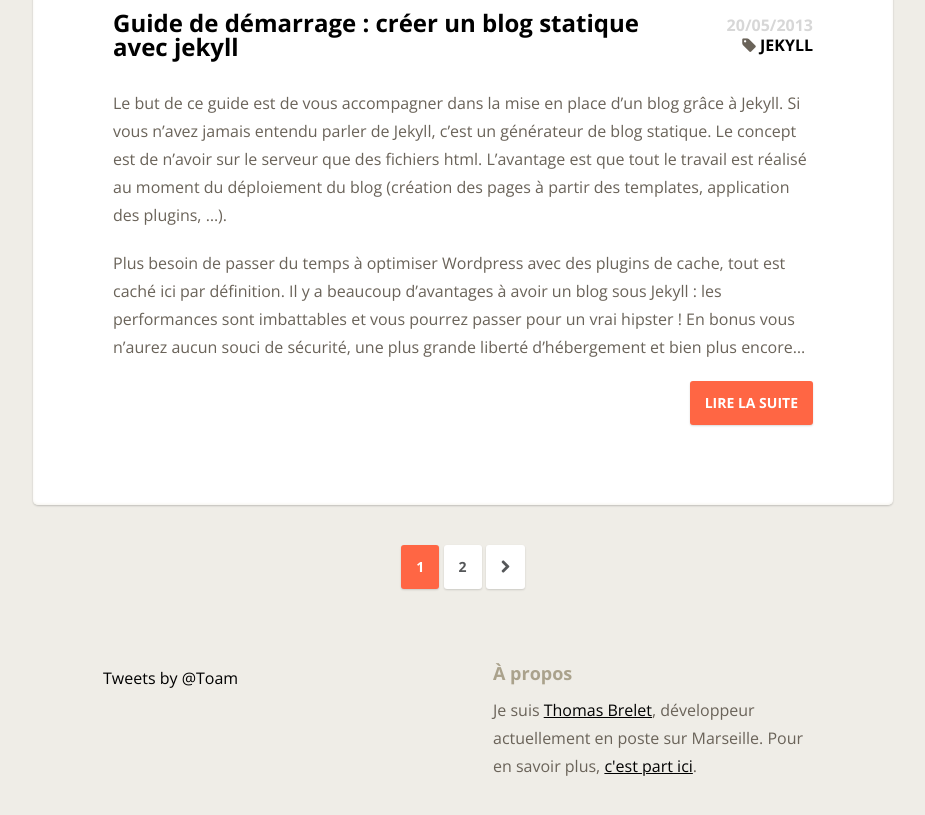
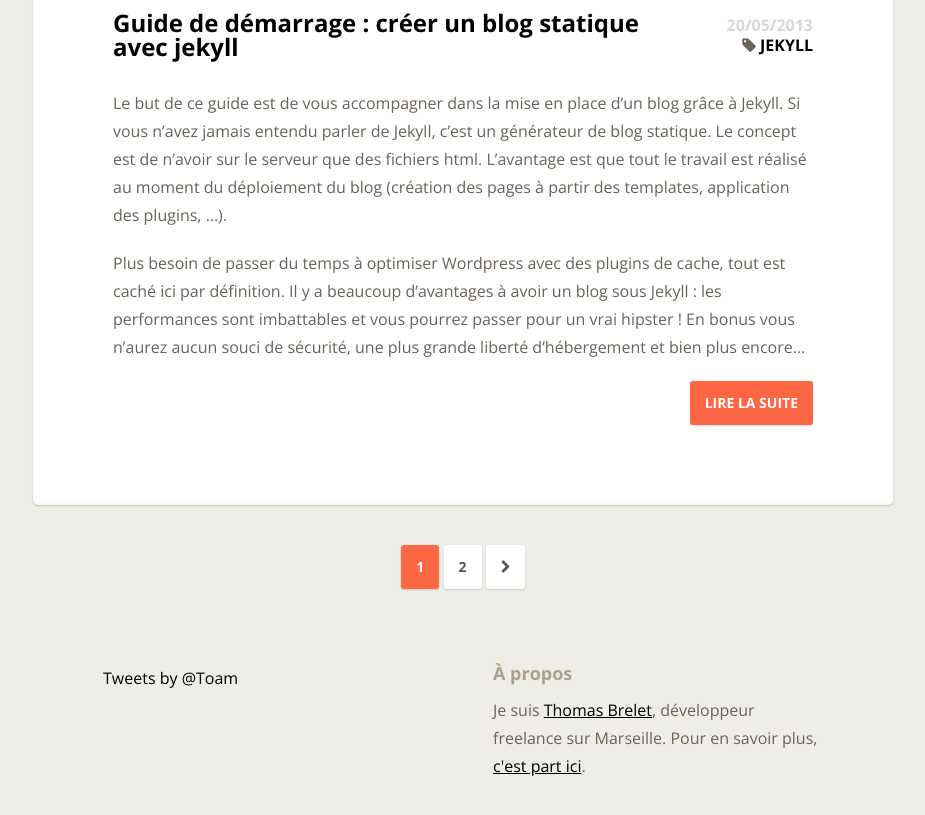
Before and after one commit to Toam/toam.fr, a Jekyll site: the page built from index.html, in a window 1280 px wide and 900 px high, scrolled down 2363 px. Shown: the top 815 px of the window, without its empty margins (177-1102 px from the left). Built offline with Jekyll 4.4.1, drawn with Linux system fonts in a browser that asks for light colours; nearby versions of some CDN libraries; the list of posts is cut into pages by our own code; comment, search, counter and statistics services are not loaded.

Commit message:
Update default.html

```diff
--- a/_layouts/default.html
+++ b/_layouts/default.html
@@ -47,7 +47,7 @@
       </div>
       <div class="four columns">
         <h5>À propos</h5>
-        <p>Je suis <a href="https://plus.google.com/113003762856677997874?rel=author">Thomas Brelet</a>, développeur actuellement en poste sur Marseille. Pour en savoir plus, <a href="http://thomas.brelet.net">c'est part ici</a>.</p>
+        <p>Je suis <a href="https://plus.google.com/113003762856677997874?rel=author">Thomas Brelet</a>, développeur freelance sur Marseille. Pour en savoir plus, <a href="http://thomas.brelet.net">c'est part ici</a>.</p>
       </div>
     </div>
   </footer>
```
